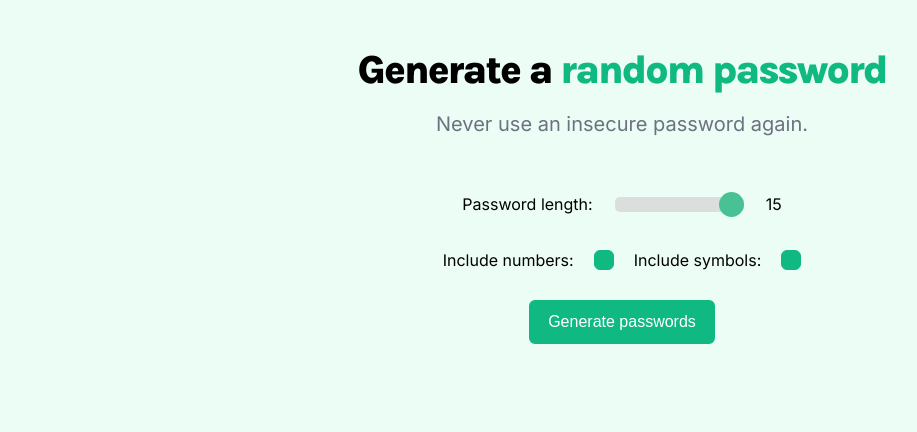
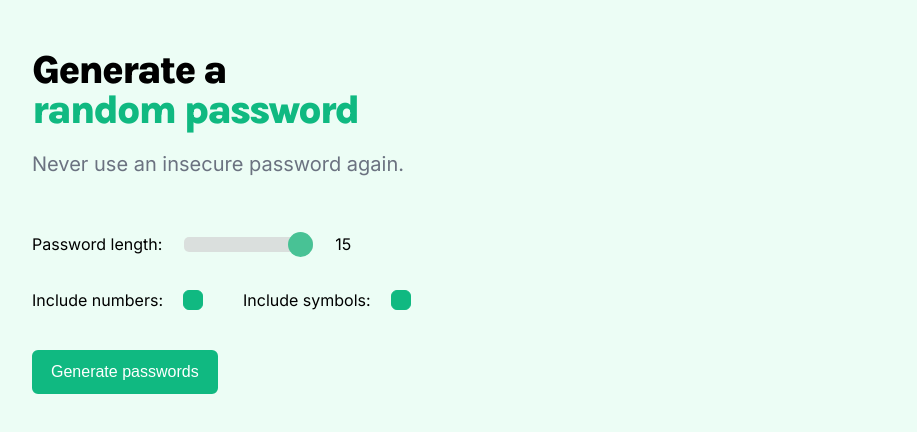
Before and after one commit to togogh/password-generator, a plain HTML site: page index.html in a window 1280 px wide. Shown: the whole page, without its empty margins (18-935 px from the left). Drawn offline with Linux system fonts and the light colour scheme.

Commit message:
left align form

```diff
--- a/index.css
+++ b/index.css
@@ -9,16 +9,16 @@ body {
     display: flex;
     flex-direction: column;
     justify-content: center;
-    /* align-items: center; */
+    align-items: left;
     row-gap: 40px;
-    /* max-width: 50%; */
+    max-width: 500px;
 }
 
 #headers {
     display: flex;
     flex-direction: column;
-    justify-content: center;
-    align-items: center;
+    justify-content: left;
+    align-items: left;
     row-gap: 20px;
 }
 
@@ -30,7 +30,7 @@ h1 {
     letter-spacing: -0.05em;
     margin: 0;
     line-height: 40px;
-    text-align: center;
+    text-align: left;
 }
 
 strong {
@@ -49,15 +49,15 @@ h2 {
 #form {
     display: flex;
     flex-direction: column;
-    justify-content: space-around;
-    align-items: center;
-    row-gap: 10px;
+    justify-content: left;
+    align-items: flex-start;
+    /* row-gap: 10px; */
 }
 
 .controls {
     display: flex;
     flex-direction: row;
-    justify-content: center;
+    justify-content: left;
     align-items: center;
     column-gap: 20px;
     row-gap: 0px;
@@ -96,8 +96,13 @@ h2 {
 .checkboxes {
     display: flex;
     flex-direction: row;
-    justify-content: space-evenly;
-    gap: 20px;
+    justify-content: space-around;
+    align-items: center;
+    column-gap: 40px;
+}
+
+label.forCheckbox {
+    margin: 20px 0;
 }
 
 input[type="checkbox"] {
@@ -107,7 +112,7 @@ input[type="checkbox"] {
     background: white;
     border: 1px solid #10B981;
     border-radius: 6px;
-    margin: 10px 0;
+    margin: 20px 0;
 }
 
 input[type="checkbox"]:checked {
@@ -121,7 +126,7 @@ input[type="checkbox"]:checked {
 }
 
 #generate-btn {
-    margin: 10px 0;
+    margin: 20px 0 0;
     background: #10B981;
     /* width: 20%; */
     color: white;
--- a/index.html
+++ b/index.html
@@ -8,7 +8,7 @@
     <body>
         <div id="main">
             <section id="headers">
-                <h1>Generate a <strong>random password</strong></h1>
+                <h1>Generate a <br><strong>random password</strong></h1>
                 <h2>Never use an insecure password again.</h2>
             </section>
             <section id="form">
@@ -19,11 +19,11 @@
                 </div>
                 <div class="checkboxes">
                     <div class="controls">
-                        <label for="includeNumbers">Include numbers:</label>
+                        <label class="forCheckbox" for="includeNumbers">Include numbers:</label>
                         <input type="checkbox" id="includeNumbers" name="includeNumbers" checked>
                     </div>
                     <div class="controls">
-                        <label for="includeSymbols">Include symbols:</label>
+                        <label class="forCheckbox" for="includeSymbols">Include symbols:</label>
                         <input type="checkbox" id="includeSymbols" name="includeSymbols" checked>
                     </div>
                 </div>
```
